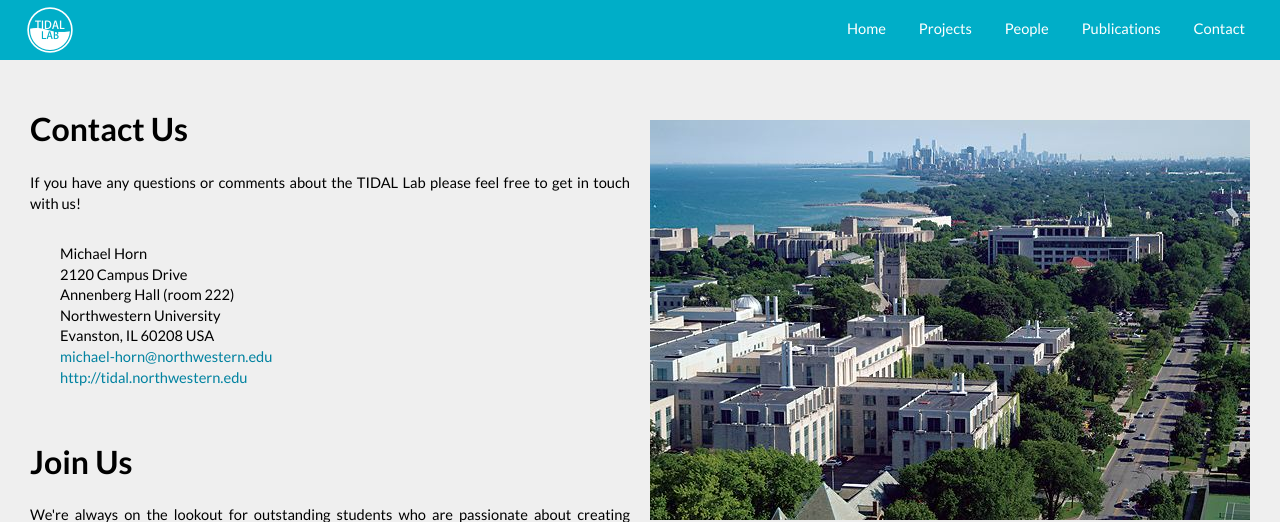
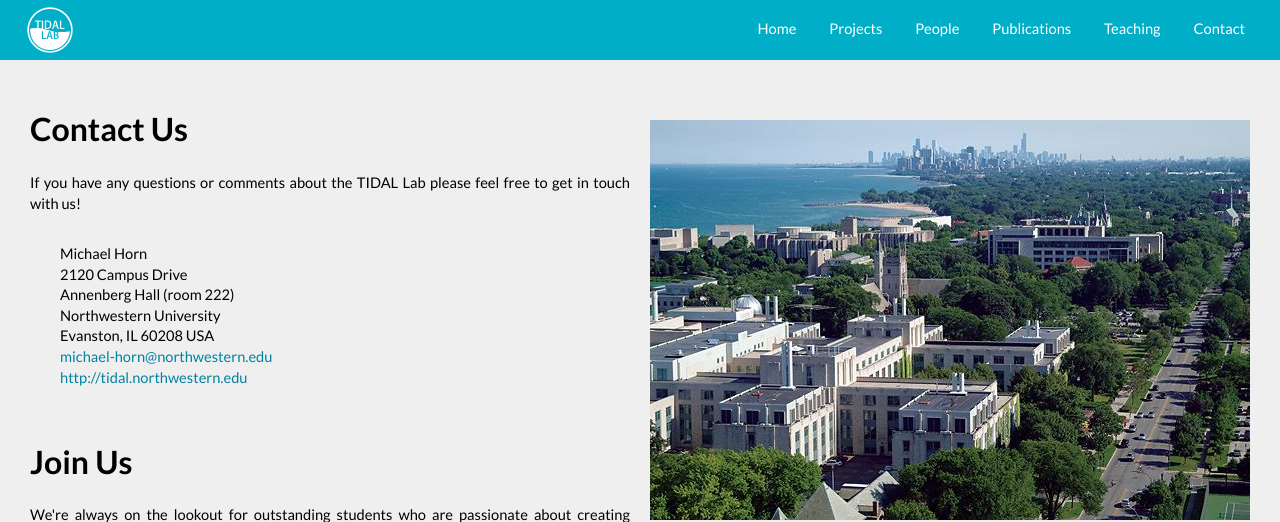
Before and after one commit to TIDAL-Lab/TIDALWeb, a Django app: template tidalweb/templates/contact.html in a window 1280 px wide. Shown: the top 522 px of the page. Run offline with Django 3.2, Linux system fonts and the light colour scheme; the template is opened without the code that fills it, so the values that code supplies are empty; some libraries are stand-ins or nearby versions.

Commit message:
Added teaching link

```diff
--- a/tidalweb/templates/base-mini.html
+++ b/tidalweb/templates/base-mini.html
@@ -45,11 +45,11 @@
       <!-- NAVIGATION BAR -->
       <nav>
         <ul>
-          <li><a href="{% url 'index' %}">Home</a></li>
+          <li><a href="{% url 'index' %}" class="wide-only">Home</a></li>
           <li><a href="{% url 'portfolio' %}">Projects</a></li>
           <li><a href="{% url 'people' %}">People</a></li>
           <li><a href="{% url 'publications' %}">Publications</a></li>
-          <!-- <li><a href="#teaching">Teaching</a></li> -->
+          <li><a href="{% url 'teaching' %}">Teaching</a></li>
           <!-- <li><a href="{% url 'news' %}">News</a></li> -->
           <li><a href="{% url 'contact' %}" class="wide-only">Contact</a></li>
         </ul>
```
